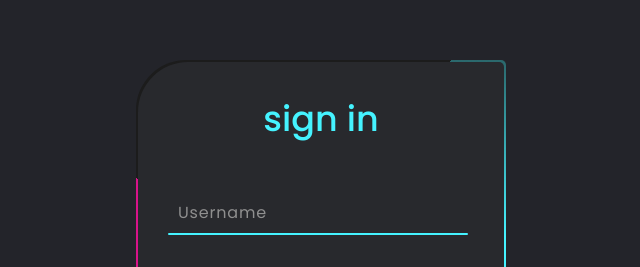
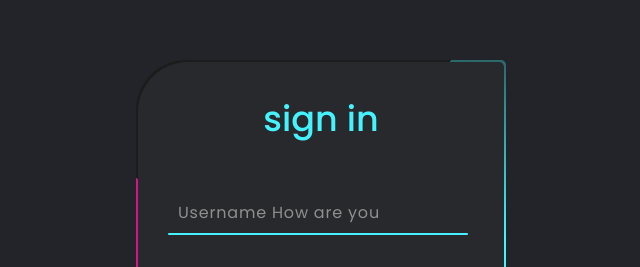
Before and after one commit to Enochmayowa001/testing, a plain HTML site: page index.html in a window 1280 px wide. Shown: the part 115-382 px from the top of the page, 319-959 px from the left. Drawn offline with Linux system fonts and the light colour scheme.

Commit message:
second commit

```diff
--- a/index.html
+++ b/index.html
@@ -12,7 +12,7 @@
         <h2>sign in</h2>
         <div class="inputBox">
           <input type="text" required />
-          <span>Username</span>
+          <span>Username How are you</span>
           <i></i>
         </div>
         <div class="inputBox">
```
